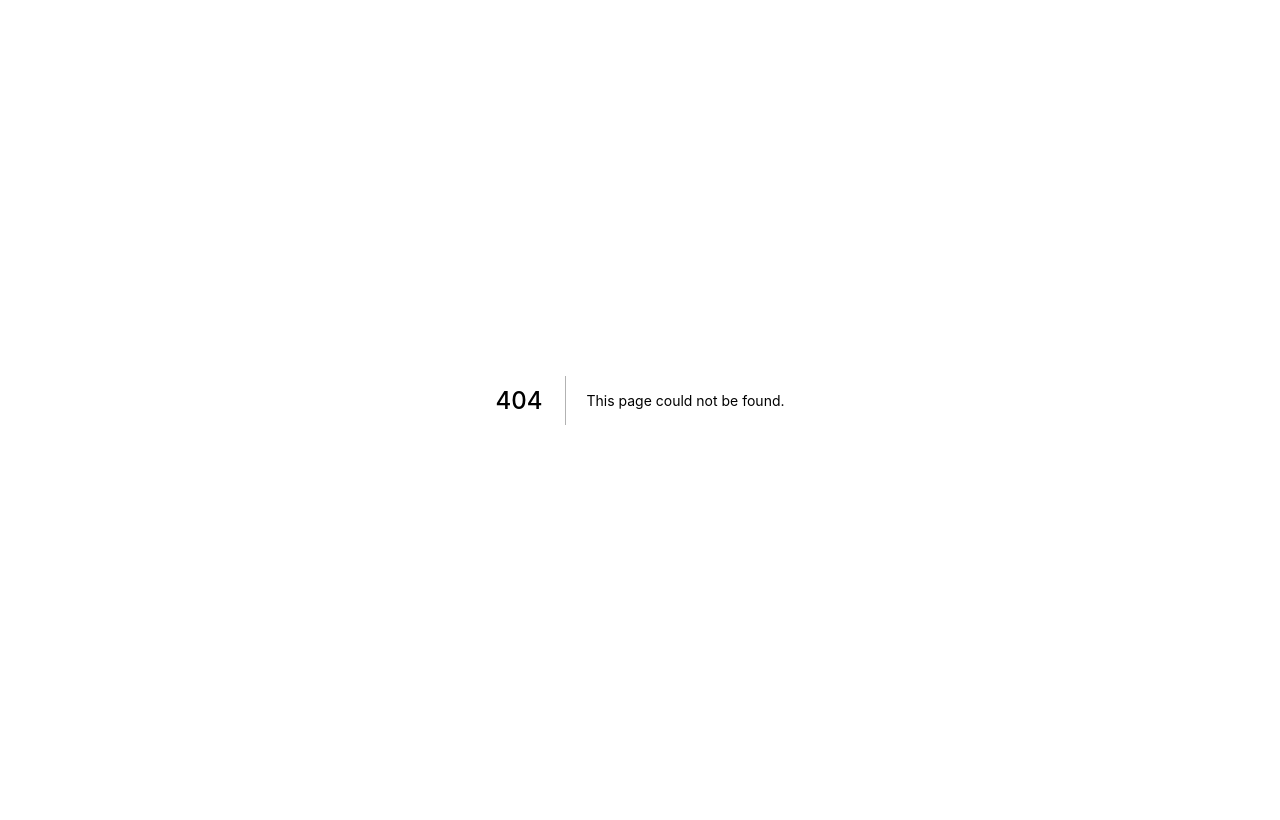
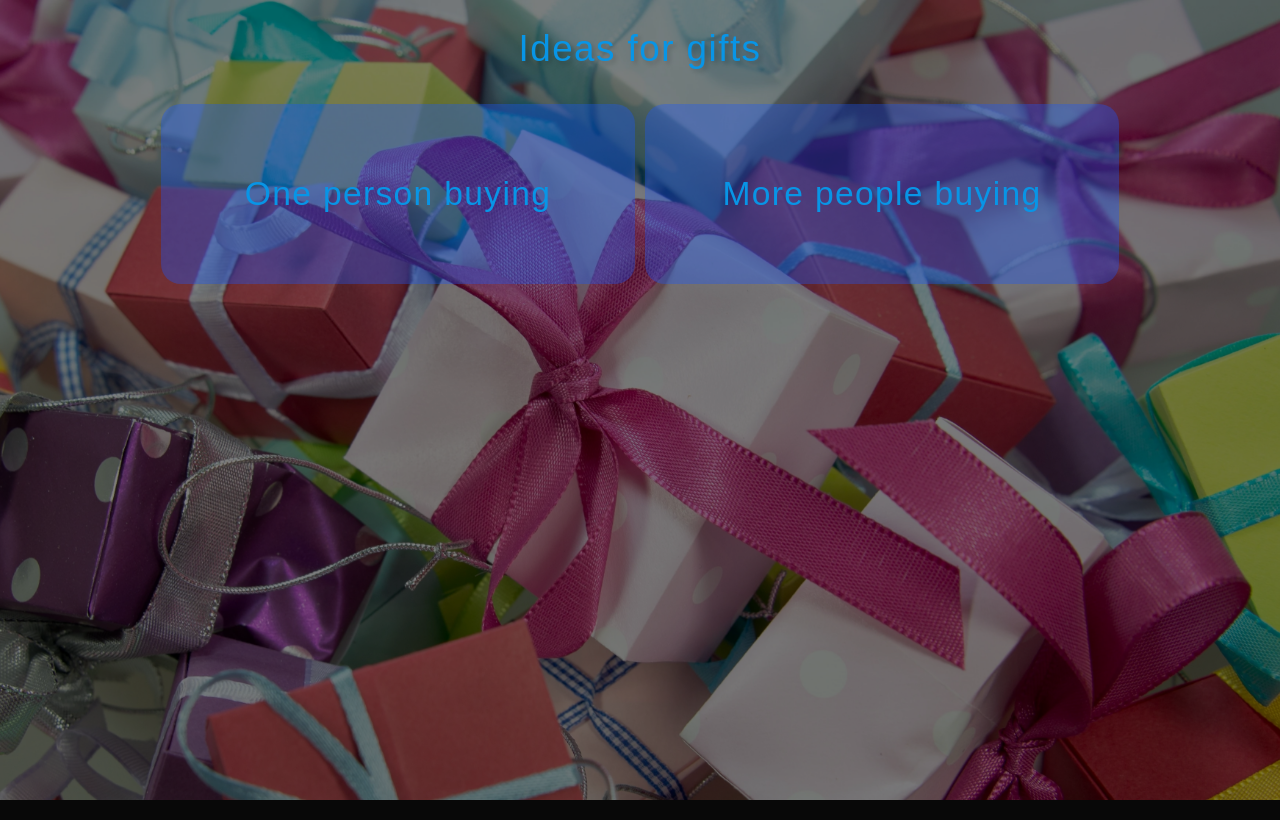
Before and after one commit to SKupisz/birthday-invite, a Next.js app: page /giftsIdeas in a window 1280 px wide. Before the commit this address had no page. Built offline with nearby package versions, Linux system fonts and the light colour scheme.

Commit message:
Added suggested birthday gifts list

```diff
--- /dev/null
+++ b/components/birthdayGifts/index.tsx
@@ -0,0 +1,83 @@
+import React, { useState } from 'react';
+import type { NextPage } from 'next';
+import Image from 'next/image';
+import { motion } from 'framer-motion';
+import Link from 'next/link';
+
+import {
+  BirthdayGiftsContainer, BirthdayGiftsHeader,
+  BirthdayGiftsModeContainer, BirthdayGiftsModeChooser,
+  BirthdayGiftsGiftContainer,
+} from 'styled/birthdayGifts';
+import { InviteDetailsContainerContent } from 'styled/inviteDetails';
+
+import GiftsBackground from 'assets/giftsBackground.webp';
+
+import GiftsList from 'data/gitfs';
+
+const BirthdayGifts:NextPage = () => {
+  const [modeChosen, setModeChosen] = useState<number>(0); // 0 - nothing yet, 1 - one person, 2 - more people
+
+  return (
+    <BirthdayGiftsContainer className="block-center">
+      <Image layout="fill" alt="background" src={GiftsBackground} objectFit="cover" />
+      <InviteDetailsContainerContent className="block-center">
+        <BirthdayGiftsHeader className="block-center">
+          Ideas for gifts
+        </BirthdayGiftsHeader>
+        <motion.div
+          animate={{
+            x: modeChosen === 0 ? [0, 0] : ['0%', '-100%'],
+            scale: modeChosen === 0 ? [1, 1] : [1, 0],
+            maxHeight: modeChosen === 0 ? ['auto', 'auto'] : ['0vh', '0vh'],
+          }}
+          transition={{
+            duration: 0.4,
+            delay: 0.2,
+            repeat: 0,
+          }}
+        >
+          <BirthdayGiftsModeContainer>
+            <BirthdayGiftsModeChooser onClick={() => setModeChosen(1)}>
+              One person buying
+            </BirthdayGiftsModeChooser>
+            <BirthdayGiftsModeChooser onClick={() => setModeChosen(2)}>
+              More people buying
+            </BirthdayGiftsModeChooser>
+          </BirthdayGiftsModeContainer>
+        </motion.div>
+        <motion.div
+          animate={{
+            x: modeChosen === 0 ? ['100%', '100%'] : ['100%', '0%'],
+          }}
+          transition={{
+            duration: 0.4,
+            delay: 1,
+            repeat: 0,
+          }}
+        >
+          <BirthdayGiftsModeContainer>
+            {
+              modeChosen !== 0 ? GiftsList.map((elem) => ((modeChosen === 1 && elem.category !== 'multi')
+              || (modeChosen === 2 && elem.category !== 'single')
+                ? elem.link !== '' ? (
+                  <Link href={elem.link} target="_blank">
+                    <BirthdayGiftsGiftContainer className="block-center" isLink>
+                      {elem.nameOfAGift}
+                    </BirthdayGiftsGiftContainer>
+                  </Link>
+                ) : (
+                  <BirthdayGiftsGiftContainer className="block-center" isLink={false}>
+                    {elem.nameOfAGift}
+                  </BirthdayGiftsGiftContainer>
+                ) : null)) : null
+            }
+
+          </BirthdayGiftsModeContainer>
+        </motion.div>
+      </InviteDetailsContainerContent>
+    </BirthdayGiftsContainer>
+  );
+};
+
+export default BirthdayGifts;
--- /dev/null
+++ b/data/gitfs.ts
@@ -0,0 +1,68 @@
+const GiftsList: {
+    nameOfAGift: string,
+    link: string,
+    category: string
+}[] = [
+{
+    nameOfAGift: "A space odyssey 2001 (in Polish if possible)",
+    link: "https://www.empik.com/odyseja-kosmiczna-2001-clarke-arthur-c,p1316777158,ksiazka-p",
+    category: "single"
+},
+{
+    nameOfAGift: "Sport version of an AK 47 carabine",
+    link: "https://www.militaria.pl/cyma/karabinek_szturmowy_aeg_cyma_cm028_ak47_cym-01-000049_p13815.xml",
+    category: "multi"
+},
+{
+    nameOfAGift: "A filnt",
+    link: "https://www.militaria.pl/survival,_bushcraft,_turystyka/przetrwanie/krzesiwa_i_rozpalki_c2822.xml",
+    category: "single"
+},
+{
+    nameOfAGift: "This T-shirt from militaria.pl (size M)",
+    link: "https://www.militaria.pl/tigerwood/koszulka_t-shirt_tigerwood_roza_wiatrow_-_brazowa_p1003575.xml?wkm=Warianty_produktowe",
+    category: "single"
+},
+{
+    nameOfAGift: "This cap",
+    link: "https://www.militaria.pl/helikon/czapka_z_daszkiem_plus_velcro_helikon_folding_policotton_ripstop_pl_woodland_wz_93_cz-bbf-pr-04_p87756.xml",
+    category: "single"
+},
+{
+    nameOfAGift: "Lego NASA Apollo 11 Lunar Lander (link is for knowing how it looks, you can buy it somewhere else 😅)",
+    link: "https://www.lego.com/pl-pl/product/nasa-apollo-11-lunar-lander-10266",
+    category: "multi"
+},
+{
+    nameOfAGift: "Lego Imperial TIE Fighter™",
+    link: "https://www.lego.com/pl-pl/product/imperial-tie-fighter-75300",
+    category: "single"
+},
+{
+    nameOfAGift: "Anti stress enter button",
+    link: "",
+    category: "multi"
+},
+{
+    nameOfAGift: "Total War™: ROME II - Emperor Edition Game",
+    link: "https://store.steampowered.com/app/214950/Total_War_ROME_II__Emperor_Edition/",
+    category: "multi"
+},
+{
+    nameOfAGift: "Minecraft computer game (yes, I'm serious xd)",
+    link: "https://www.minecraft.net/pl-pl",
+    category: "single"
+},
+{
+    nameOfAGift: "Some good alcohol",
+    link: "",
+    category: "combined"
+},
+{
+    nameOfAGift: "Something surprising 😉",
+    link: "",
+    category: "combined"
+}
+];
+
+export default GiftsList;
--- /dev/null
+++ b/pages/giftsIdeas.tsx
@@ -0,0 +1,18 @@
+import type { NextPage } from 'next';
+import Head from 'next/head';
+import React from 'react';
+
+import BirthdayGifts from 'components/birthdayGifts';
+
+const GiftsIdeas:NextPage = () => (
+  <>
+    <Head>
+      <title>
+        Birthday gifts Ideas
+      </title>
+    </Head>
+    <BirthdayGifts />
+  </>
+);
+
+export default GiftsIdeas;
--- /dev/null
+++ b/styled/birthdayGifts/index.ts
@@ -0,0 +1,108 @@
+import styled from "styled-components";
+
+interface BirthdayGiftsGiftContainerInterface {
+    isLink: boolean
+}
+
+export const BirthdayGiftsContainer = styled.section`
+    width: 100%;
+    text-align: center;
+    color: ${(props) => props.theme.color};
+    font-family: ${(props) => props.theme.fontFamily};
+    text-shadow: ${(props) => props.theme.textShadow};
+    min-height: 100vh;
+    height: fit-content;
+`;
+
+export const BirthdayGiftsHeader = styled.header`
+    width: calc(90% - 20px);
+    padding: 10px;
+    text-align: center;
+    font-size: 2.3em;
+    letter-spacing: 0.04em;
+    margin-bottom: 4vh;
+    position: relative;
+    top: 1vh;
+`;
+
+export const BirthdayGiftsModeContainer = styled.div`
+    width: 100%;
+    height: auto;
+    text-align: center;
+`;
+
+export const BirthdayGiftsModeChooser = styled.button`
+    width: calc(100% - 30px);
+    padding: 10px;
+    min-height: 20vh;
+    line-height: 20vh;
+    display: block;
+    margin: 0px auto 10px;
+    text-align: center;
+    font-size: 1.2em;
+    letter-spacing: 0.04em;
+    font-family: inherit;
+    color: inherit;
+    border: none;
+    border-radius: 20px;
+    cursor: pointer;
+    transition: filter 0.4s;
+    background: ${(props) => props.theme.helperBackground};
+
+    &:hover{
+        filter: brightness(70%);
+    }
+
+    @media screen and (min-width: 375px){
+        width: calc(95% - 30px);
+        font-size: 1.4em;
+    }
+
+    @media screen and (min-width: 425px){
+        width: calc(80% - 30px);
+        font-size: 1.7em;
+    }
+
+    @media screen and (min-width: 768px){
+        width: calc(45% - 30px);
+        display: inline-block;
+        vertical-align: top;
+        margin: 0px 5px;
+
+    }
+
+    @media screen and (min-width: 1024px){
+        width: calc(40% - 30px);
+        font-size: 2.1em;
+    }
+
+`;
+
+export const BirthdayGiftsGiftContainer = styled.div<BirthdayGiftsGiftContainerInterface>`
+    color: inherit !important;
+    width: calc(100% - 20px);
+    padding: 10px;
+    text-align: left;
+    text-indent: 0.2em;
+    font-size: 1.1em;
+    letter-spacing: 0.04em;
+
+    ${(props) => props.isLink ? `
+        text-decoration: underline;
+        cursor: pointer;
+        transition: all 0.4s;
+
+        &:hover{
+            filter: brightness(70%);
+        }
+    `: null}
+
+    @media screen and (min-width: 425px){
+        font-size: 1.5em;
+    }
+
+    @media screen and (min-width: 768px){
+        width: calc(80% - 20px);
+        font-size: 1.8em;
+    }
+`;
--- a/styled/inviteDetails/index.ts
+++ b/styled/inviteDetails/index.ts
@@ -17,9 +17,11 @@ export const InviteDetailsContainerContent = styled.section`
     width: calc(100% - 20px);
     padding: 10px;
     min-height: inherit;
+    height: inherit;
     background: rgba(0,0,0,.5);
     position: relative;
     top: 0vh;
+    overflow-x: hidden;
 `;
 
 export const InviteDetailsHeader = styled.header`
```
Also changed, not shown: pages/partyDetails.tsx (+9 -1 lines), assets/giftsBackground.jpg (added), assets/giftsBackground.webp (added).
